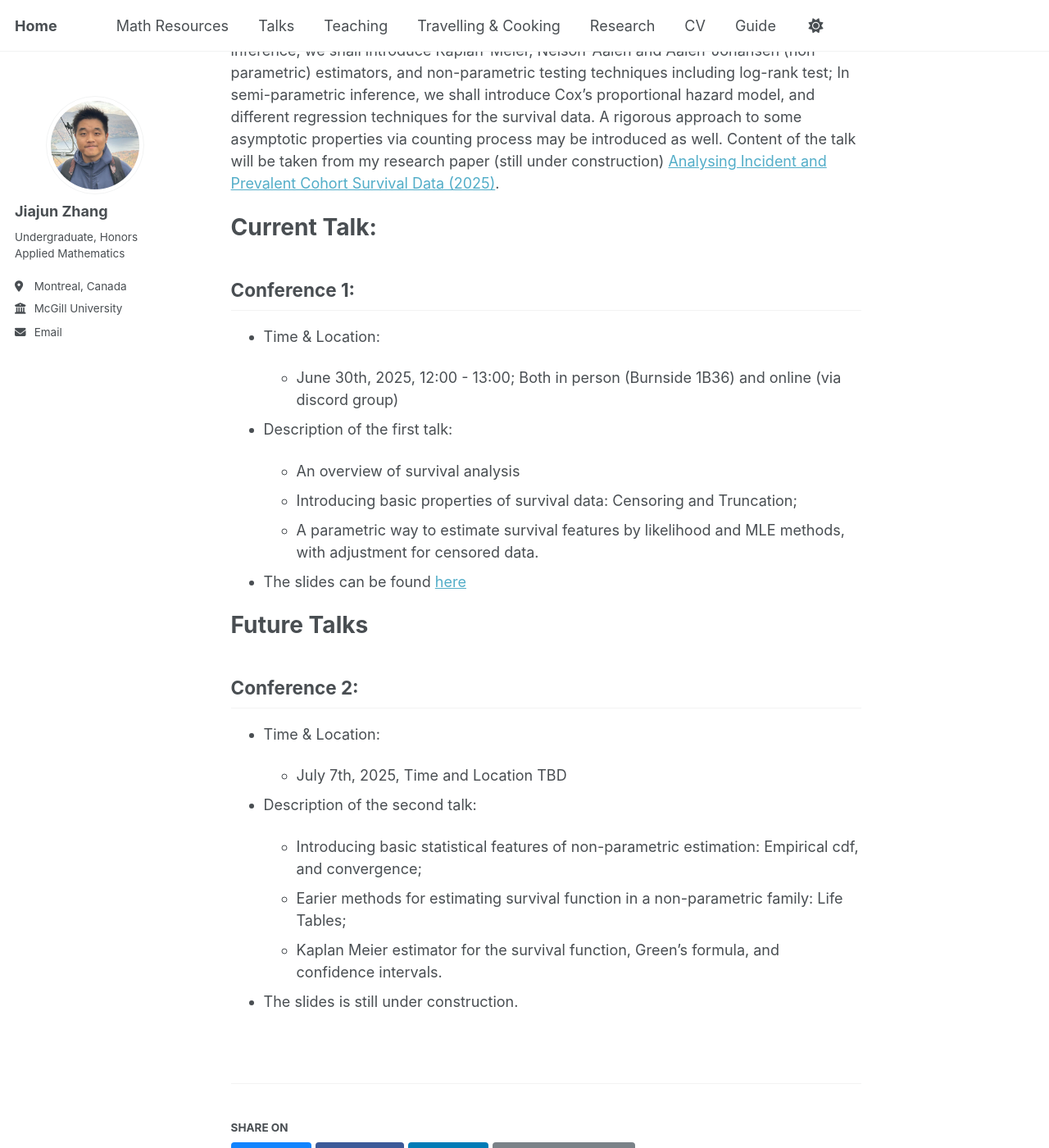
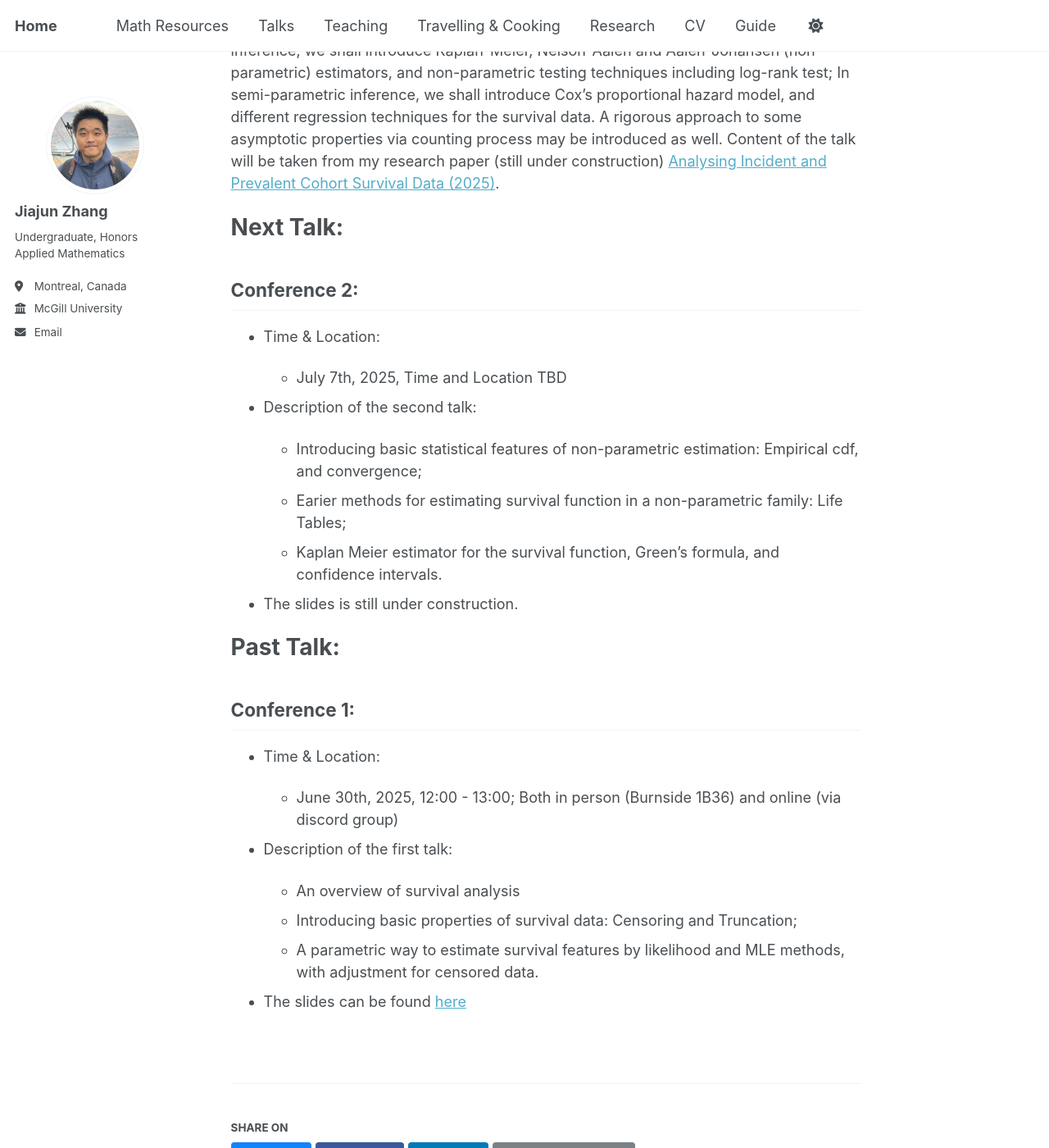
Before and after one commit to JohanssonRein/JohanssonRein.github.io, a Jekyll site: the page built from _talks/2025-06-01-survivalanalysis.md, in a window 1280 px wide and 1400 px high, scrolled down 991 px. Shown: the whole window at 82% size. Built offline with Jekyll 4.4.1, drawn with Linux system fonts in a browser that asks for light colours; part of the change alters nothing that is shown.

Commit message:
Update 2025-06-01-survivalanalysis.md

```diff
--- a/_talks/2025-06-01-survivalanalysis.md
+++ b/_talks/2025-06-01-survivalanalysis.md
@@ -22,7 +22,26 @@ location: "Montreal, QC, Canada"
 
 This is a series of conference focusing on survival analysis organised by me during Summer 2025. In this talk, we will learn the basic of survival analysis. The talk contains the elementry properties of cohort survival data: Censoring and Truncations. Then we will try to estimate and test different survival features based on parametric, non-parametric and semi-parametric inference. In parametric inference, standard likelihood methods and testing methods may be used with modification of censored data; In non-parametric inference, we shall introduce Kaplan-Meier, Nelson-Aalen and Aalen-Johansen (non-parametric) estimators, and non-parametric testing techniques including log-rank test; In semi-parametric inference, we shall introduce Cox's proportional hazard model, and different regression techniques for the survival data. A rigorous approach to some asymptotic properties via counting process may be introduced as well. Content of the talk will be taken from my research paper (still under construction) [Analysing Incident and Prevalent Cohort Survival Data (2025)](/files/survivalanalysis.pdf).
 
-# Current Talk:
+
+
+# Next Talk:
+
+## Conference 2:
+
+* Time & Location:
+
+  * July 7th, 2025, Time and Location TBD
+
+* Description of the second talk:
+
+  * Introducing basic statistical features of non-parametric estimation: Empirical cdf, and convergence;
+  * Earier methods for estimating survival function in a non-parametric family: Life Tables;
+  * Kaplan Meier estimator for the survival function, Green's formula, and confidence intervals.
+
+* The slides is still under construction.
+
+
+# Past Talk:
 
 ## Conference 1:
 
@@ -37,19 +56,3 @@ This is a series of conference focusing on survival analysis organised by me dur
   * A parametric way to estimate survival features by likelihood and MLE methods, with adjustment for censored data.
 
 * The slides can be found [here](/files/SurvivalAnalysisTalk1.pdf)
-
-# Future Talks
-
-## Conference 2:
-
-* Time & Location:
-
-  * July 7th, 2025, Time and Location TBD
-
-* Description of the second talk:
-
-  * Introducing basic statistical features of non-parametric estimation: Empirical cdf, and convergence;
-  * Earier methods for estimating survival function in a non-parametric family: Life Tables;
-  * Kaplan Meier estimator for the survival function, Green's formula, and confidence intervals.
-
-* The slides is still under construction.
```
